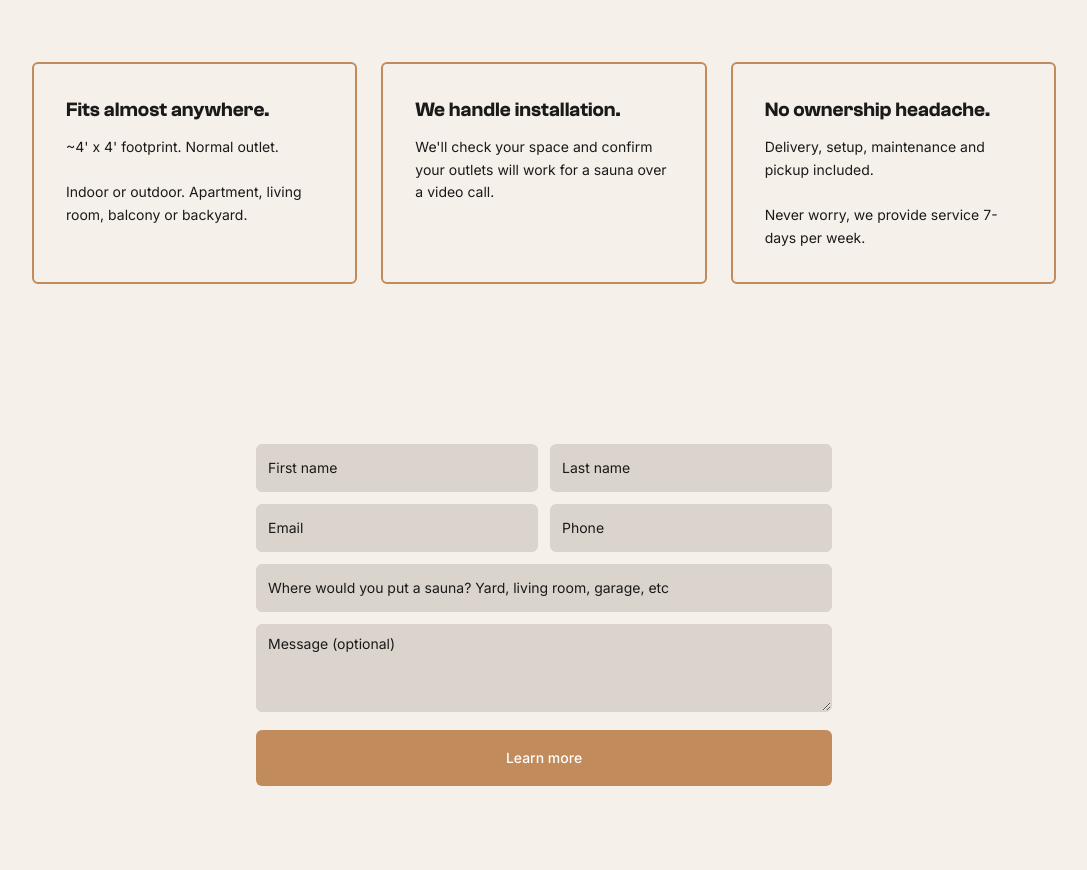
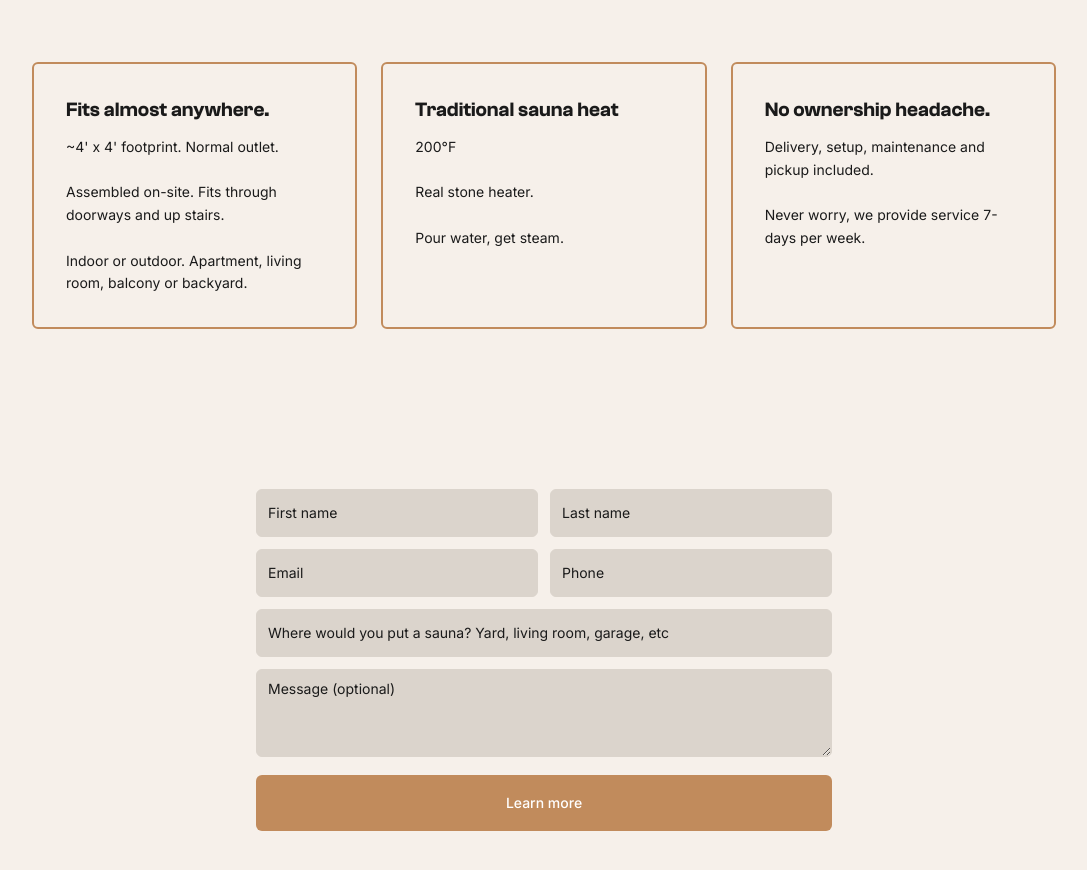
Before and after one commit to aryzach/aryzach.github.io, a React (Vite) app: page /reserve-traditional-landing in a window 1280 px wide. Shown: the part 2114-2984 px from the top of the page, without its empty margins (96-1183 px from the left). Built offline with nearby package versions, Linux system fonts and the light colour scheme.

Commit message:
Changes
Co-authored-by: aryzach <30701475+aryzach@users.noreply.github.com>

```diff
--- a/src/pages/ReserveTraditionalLanding.tsx
+++ b/src/pages/ReserveTraditionalLanding.tsx
@@ -111,13 +111,19 @@ const LandingGallery = () => (
             <p className="text-muted-foreground text-sm leading-relaxed">
               ~4' x 4' footprint. Normal outlet.
               <br /><br />
+              Assembled on-site. Fits through doorways and up stairs.
+              <br /><br />
               Indoor or outdoor. Apartment, living room, balcony or backyard.
             </p>
           </div>
           <div className="bg-background rounded-lg p-6 md:p-8 border-2 border-warm-orange">
-            <h4 className="font-semibold text-xl mb-3 text-foreground">We handle installation.</h4>
+            <h4 className="font-semibold text-xl mb-3 text-foreground">Traditional sauna heat</h4>
             <p className="text-muted-foreground text-sm leading-relaxed">
-              We'll check your space and confirm your outlets will work for a sauna over a video call.
+              200°F
+              <br /><br />
+              Real stone heater.
+              <br /><br />
+              Pour water, get steam.
             </p>
           </div>
           <div className="bg-background rounded-lg p-6 md:p-8 border-2 border-warm-orange">
```
